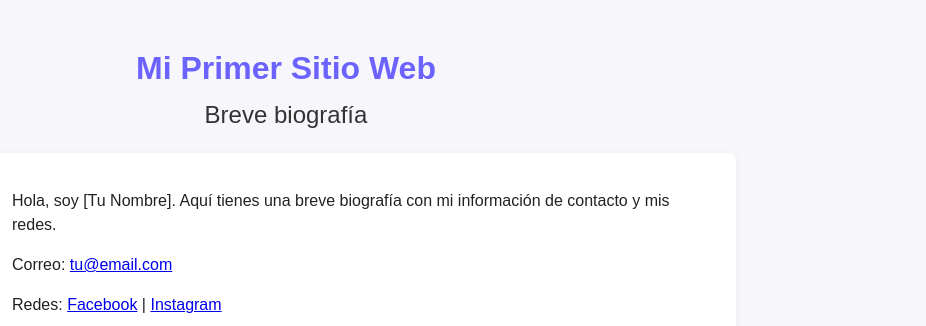
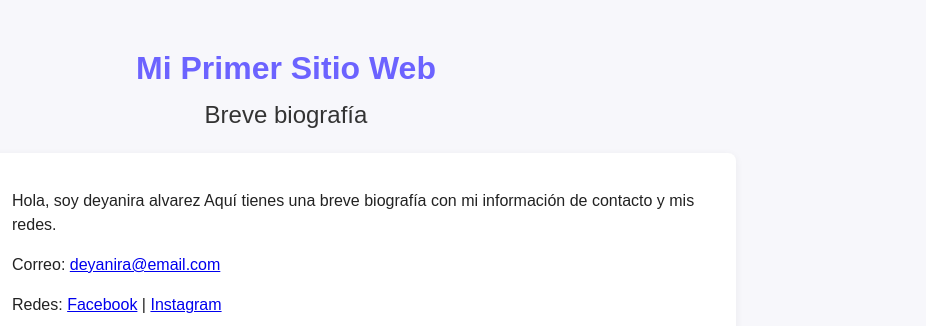
Before and after one commit to deyaniraalvarez/laboratorioentregable4, a plain HTML site: page index.html in a window 1280 px wide. Shown: the top 326 px of the page, 354-1280 px from the left. Drawn offline with Linux system fonts and the light colour scheme; files that its build step writes are made by us from their sources; files whose address does not match are found by name.

Commit message:
cambios actuales

```diff
--- a/index.html
+++ b/index.html
@@ -16,8 +16,8 @@ sitio web estatico
   <main>
     <section id="presentacion">
       <img src="images/foto-perfil.jpg" alt="Foto de perfil" class="foto"/>
-      <p>Hola, soy [Tu Nombre]. Aquí tienes una breve biografía con mi información de contacto y mis redes.</p>
-      <p>Correo: <a href="mailto:tu@email.com">tu@email.com</a></p>
+      <p>Hola, soy deyanira alvarez Aquí tienes una breve biografía con mi información de contacto y mis redes.</p>
+      <p>Correo: <a href="mailto:deyaniraalvarezj@email.com">deyanira@email.com</a></p>
       <p>Redes:
         <a href="https://facebook.com/" target="_blank" rel="noreferrer">Facebook</a> |
         <a href="https://instagram.com/" target="_blank" rel="noreferrer">Instagram</a>
```
